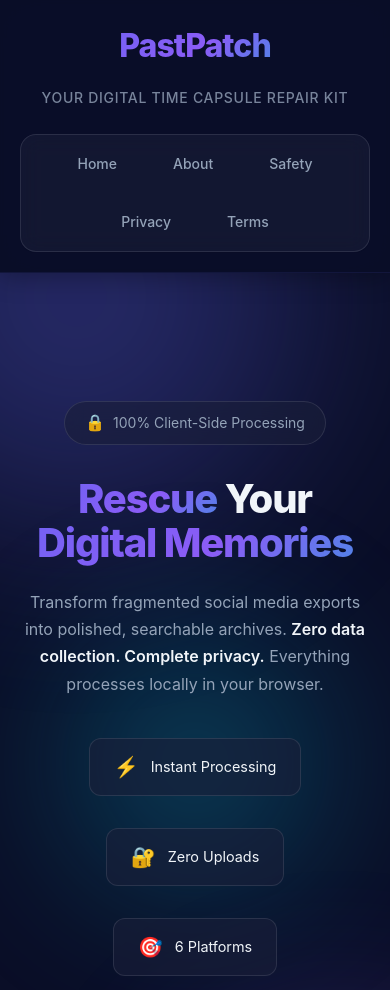
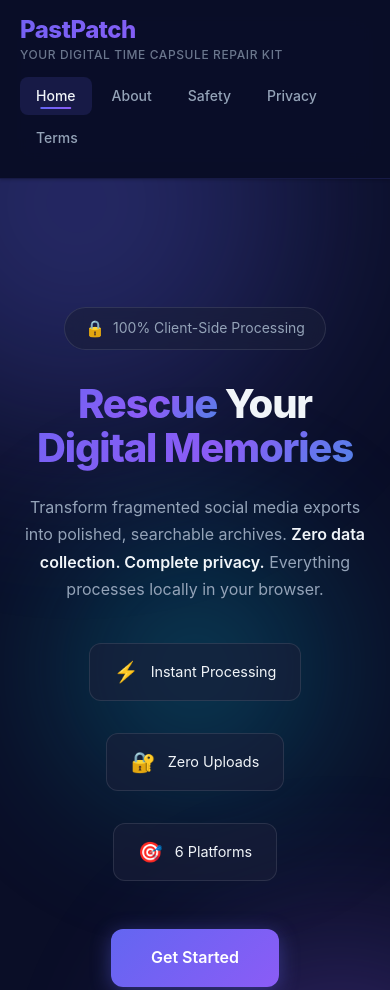
Before and after one commit to curaconcept/PastPatch, a website built with Vite: page index.html in a window 390 px wide. Shown: the top 990 px of the page. Built offline with nearby package versions, Linux system fonts and the light colour scheme.

Commit message:
Redesign header as standard horizontal navigation bar
- Changed from centered vertical layout to horizontal nav bar
- Logo/brand on left, navigation menu on right (standard layout)
- Removed floating pill-style menu container
- Clean horizontal navigation with underline hover effects
- Added active state highlighting for current page
- Better responsive design for mobile
- More professional and integrated appearance

```diff
--- a/index.html
+++ b/index.html
@@ -9,9 +9,11 @@
 </head>
 <body>
     <header>
-        <div class="container">
-            <h1><a href="#home" style="text-decoration: none; color: inherit;">PastPatch</a></h1>
-            <p class="tagline">Your Digital Time Capsule Repair Kit</p>
+        <div class="container header-container">
+            <div class="header-brand">
+                <h1><a href="#home">PastPatch</a></h1>
+                <p class="tagline">Your Digital Time Capsule Repair Kit</p>
+            </div>
             <nav class="main-nav">
                 <a href="#home">Home</a>
                 <a href="#about">About</a>
--- a/src/main.js
+++ b/src/main.js
@@ -10,6 +10,21 @@ import { TermsPage } from './pages/terms-page.js';
 // Initialize router
 window.router = new Router();
 let currentPage = null;
+
+// Update active nav state
+function updateActiveNav() {
+    const currentRoute = window.router.getCurrentRoute() || 'home';
+    const navLinks = document.querySelectorAll('.main-nav a');
+    navLinks.forEach(link => {
+        const href = link.getAttribute('href');
+        const linkRoute = href.replace('#', '') || 'home';
+        if (linkRoute === currentRoute) {
+            link.classList.add('active');
+        } else {
+            link.classList.remove('active');
+        }
+    });
+}
 
 // Get tools data
 const tools = [
@@ -110,7 +125,12 @@ function renderPage(page) {
         content.innerHTML = page.render();
         if (page.init) {
             // Small delay to ensure DOM is ready
-            setTimeout(() => page.init(), 10);
+            setTimeout(() => {
+                page.init();
+                updateActiveNav();
+            }, 10);
+        } else {
+            updateActiveNav();
         }
     }
 }
--- a/src/router.js
+++ b/src/router.js
@@ -34,6 +34,11 @@ export class Router {
             // Default to home
             this.navigate('home');
         }
+
+        // Update active nav state
+        if (typeof updateActiveNav === 'function') {
+            setTimeout(updateActiveNav, 10);
+        }
     }
 
     getCurrentRoute() {
--- a/src/styles/main.css
+++ b/src/styles/main.css
@@ -48,26 +48,34 @@ html {
 
 /* Header */
 header {
-    background: rgba(10, 14, 39, 0.9);
+    background: rgba(10, 14, 39, 0.95);
     backdrop-filter: blur(20px) saturate(180%);
-    border-bottom: 1px solid rgba(99, 102, 241, 0.1);
-    padding: 1.25rem 0;
+    border-bottom: 1px solid rgba(99, 102, 241, 0.15);
+    padding: 0;
     position: sticky;
     top: 0;
     z-index: 100;
     transition: all 0.3s ease;
-    box-shadow: 0 4px 24px rgba(0, 0, 0, 0.3);
+    box-shadow: 0 1px 3px rgba(0, 0, 0, 0.2);
 }
 
-header .container {
+.header-container {
+    display: flex;
+    align-items: center;
+    justify-content: space-between;
+    padding: 1.25rem 20px;
+    gap: 2rem;
+}
+
+.header-brand {
     display: flex;
     flex-direction: column;
-    align-items: center;
-    gap: 1rem;
+    gap: 0.25rem;
+    flex-shrink: 0;
 }
 
 header h1 {
-    font-size: 2rem;
+    font-size: 1.75rem;
     background: linear-gradient(135deg, var(--primary-color), var(--secondary-color), var(--accent-color));
     background-size: 200% 200%;
     -webkit-background-clip: text;
@@ -76,8 +84,8 @@ header h1 {
     animation: gradient-shift 3s ease infinite;
     margin: 0;
     font-weight: 800;
-    letter-spacing: -0.03em;
-    transition: all 0.3s ease;
+    letter-spacing: -0.02em;
+    line-height: 1.2;
 }
 
 header h1 a {
@@ -97,12 +105,13 @@ header h1 a:hover {
 
 .tagline {
     color: var(--text-secondary);
-    font-size: 0.875rem;
+    font-size: 0.75rem;
     font-weight: 500;
     letter-spacing: 0.05em;
     text-transform: uppercase;
-    opacity: 0.8;
+    opacity: 0.7;
     margin: 0;
+    line-height: 1;
 }
 
 /* Modern Hero Section */
@@ -714,54 +723,54 @@ footer a:hover {
 /* Navigation */
 .main-nav {
     display: flex;
-    gap: 0.25rem;
-    justify-content: center;
+    gap: 0.5rem;
+    align-items: center;
     flex-wrap: wrap;
-    background: var(--glass-bg);
-    backdrop-filter: blur(10px);
-    border: 1px solid var(--glass-border);
-    border-radius: 16px;
-    padding: 0.5rem;
-    margin-top: 0.5rem;
 }
 
 .main-nav a {
     color: var(--text-secondary);
     text-decoration: none;
-    font-size: 0.875rem;
+    font-size: 0.9375rem;
     font-weight: 500;
     padding: 0.625rem 1.25rem;
-    border-radius: 10px;
+    border-radius: 8px;
     transition: all 0.3s cubic-bezier(0.4, 0, 0.2, 1);
     position: relative;
     white-space: nowrap;
 }
 
-.main-nav a::before {
+.main-nav a::after {
     content: '';
     position: absolute;
-    inset: 0;
-    border-radius: 10px;
-    background: linear-gradient(135deg, var(--primary-color), var(--secondary-color));
-    opacity: 0;
-    transition: opacity 0.3s ease;
-    z-index: -1;
+    bottom: 0.375rem;
+    left: 50%;
+    width: 0;
+    height: 2px;
+    background: linear-gradient(90deg, var(--primary-color), var(--secondary-color));
+    transform: translateX(-50%);
+    transition: width 0.3s ease;
+    border-radius: 2px;
 }
 
 .main-nav a:hover {
-    color: white;
-    transform: translateY(-1px);
+    color: var(--text-primary);
+    background: rgba(99, 102, 241, 0.1);
 }
 
-.main-nav a:hover::before {
-    opacity: 1;
+.main-nav a:hover::after {
+    width: calc(100% - 2.5rem);
 }
 
-/* Active nav state */
-.main-nav a[href*="#"]:focus,
-.main-nav a:active {
-    color: white;
-    background: linear-gradient(135deg, var(--primary-color), var(--secondary-color));
+/* Active nav state - check current route */
+.main-nav a.active {
+    color: var(--text-primary);
+    background: rgba(99, 102, 241, 0.15);
+}
+
+.main-nav a.active::after {
+    width: calc(100% - 2.5rem);
+    background: linear-gradient(90deg, var(--primary-color), var(--secondary-color));
 }
 
 /* Content Pages */
@@ -981,8 +990,33 @@ footer p {
 
 /* Responsive */
 @media (max-width: 768px) {
+    .header-container {
+        flex-direction: column;
+        align-items: flex-start;
+        gap: 1rem;
+        padding: 1rem 20px;
+    }
+
+    .header-brand {
+        width: 100%;
+    }
+
     header h1 {
-        font-size: 2rem;
+        font-size: 1.5rem;
+    }
+
+    .main-nav {
+        width: 100%;
+        justify-content: flex-start;
+        gap: 0.25rem;
+        overflow-x: auto;
+        padding-bottom: 0.25rem;
+    }
+
+    .main-nav a {
+        font-size: 0.875rem;
+        padding: 0.5rem 1rem;
+        flex-shrink: 0;
     }
 
     .tools-grid {
@@ -995,11 +1029,6 @@ footer p {
 
     .hero p {
         font-size: 1rem;
-    }
-
-    .main-nav {
-        gap: 1rem;
-        font-size: 0.85rem;
     }
 
     .content-page h1 {
```
